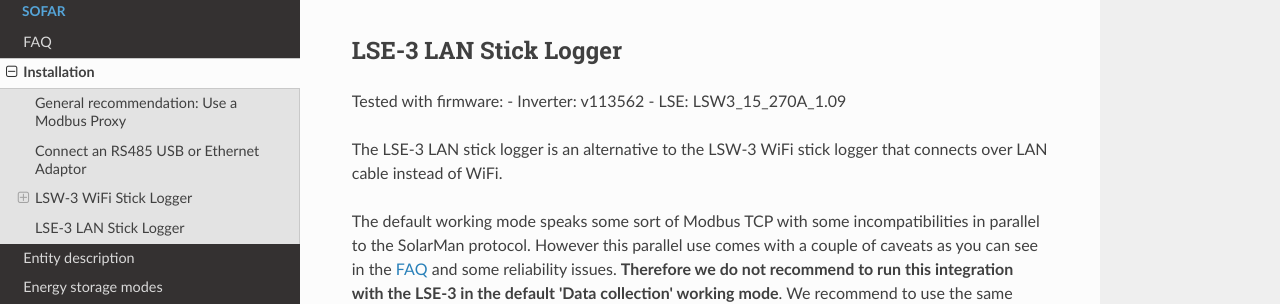
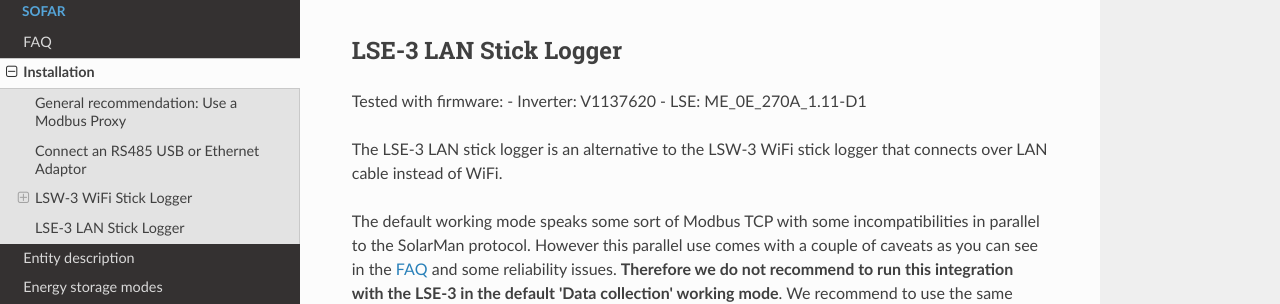
Before and after one commit to wills106/homeassistant-solax-modbus, an MkDocs documentation site: the page built from docs/sofar-installation.md, in a window 1280 px wide and 900 px high, scrolled down 5628 px. Shown: the part 166-470 px from the top of the window. Built offline with MkDocs 1.6.1, drawn with Linux system fonts in a browser that asks for light colours; nearby versions of some CDN libraries.

Commit message:
Updating Sofar LSE-3 documentation

```diff
--- a/docs/sofar-installation.md
+++ b/docs/sofar-installation.md
@@ -88,8 +88,8 @@
 ## LSE-3 LAN Stick Logger
 
 Tested with firmware:
-- Inverter: v113562
-- LSE:  LSW3_15_270A_1.09
+- Inverter: V1137620
+- LSE: ME_0E_270A_1.11-D1
 
 The LSE-3 LAN stick logger is an alternative to the LSW-3 WiFi stick logger that connects over LAN cable instead of WiFi.
 
```
